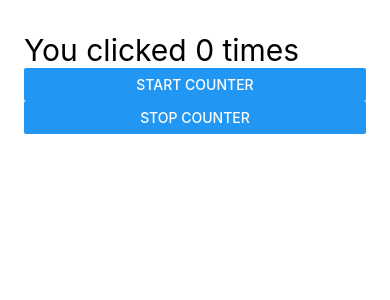
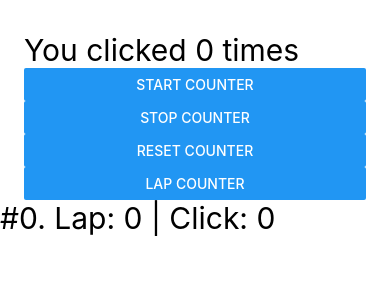
Before and after one commit to debarshid3/DummyStopwatch, a React Native app: screen / in a window 390 px wide. Shown: the top 300 px of the page. Built offline with nearby package versions, Linux system fonts and the light colour scheme.

Commit message:
LapInteval Working

```diff
--- a/App.js
+++ b/App.js
@@ -10,17 +10,45 @@ import { useState } from 'react';
 
 const App = () => {
   const [count, setCount] = useState(0);
+  const [lapId, setLapId] = useState(0);
+  const [span, setSpan] = useState(0);
+  const [lap, setLap] = useState(0);
   const [handler, setHandler] = useState(null);
+  const [isVisible, setVisibility] = useState(null);
 
   const startCounter = () => {
     let val = setInterval(() => {
       setCount(count => count + 1)
     }, 1000);
-    setHandler(val)
+    setHandler(val);
   };
 
   const stopCounter = () => {
     clearInterval(handler);
+  };
+
+  const resetCounter = () => {
+    clearInterval(handler);
+    setCount(0);
+    setLapId(0);
+    setLap(0);
+    setSpan(0);
+    setVisibility(null);
+  };
+
+  const lapCounter = () => {
+    setVisibility("show");
+    setLapId(lapId + 1);
+    setLap(count);
+    setSpan(count-lap);
+    if(isVisible!=null)
+    {
+      return(
+        <View>
+          <Text style={{ fontSize: 30 }}>#{lapId}. Lap: {span} | Click: {lap}</Text>
+        </View>
+      );
+    }
   };
 
   const TestCounter = () => {
@@ -32,6 +60,13 @@ const App = () => {
             title="Start Counter" />
           <Button onPress={() => stopCounter()}
             title="Stop Counter" />
+          <Button onPress={() => resetCounter()}
+            title="Reset Counter" />
+          <Button onPress={() => lapCounter()}
+            title="Lap Counter" />
+        </View>
+        <View>
+          <Text style={{ fontSize: 30 }}>#{lapId}. Lap: {span} | Click: {lap}</Text>
         </View>
       </>
     );
```
